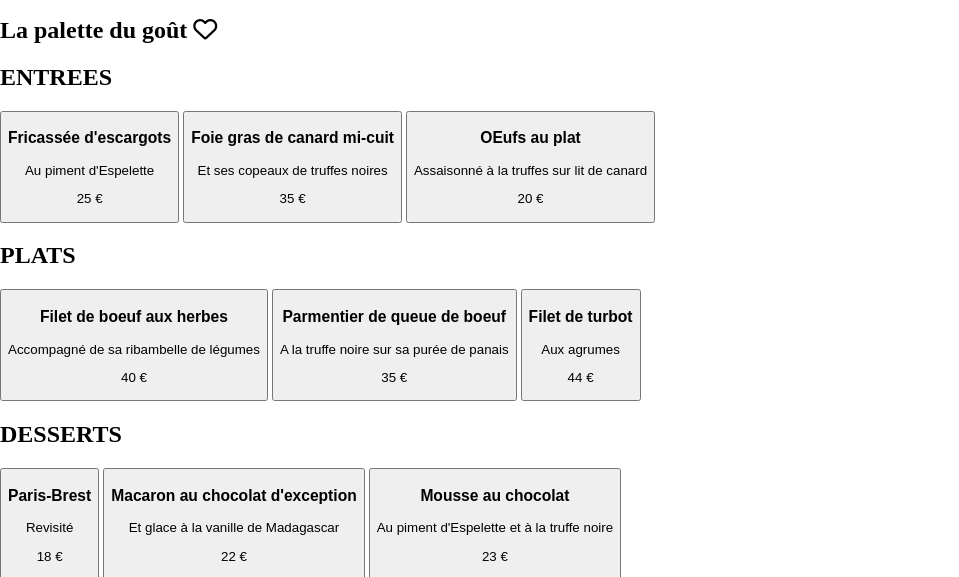
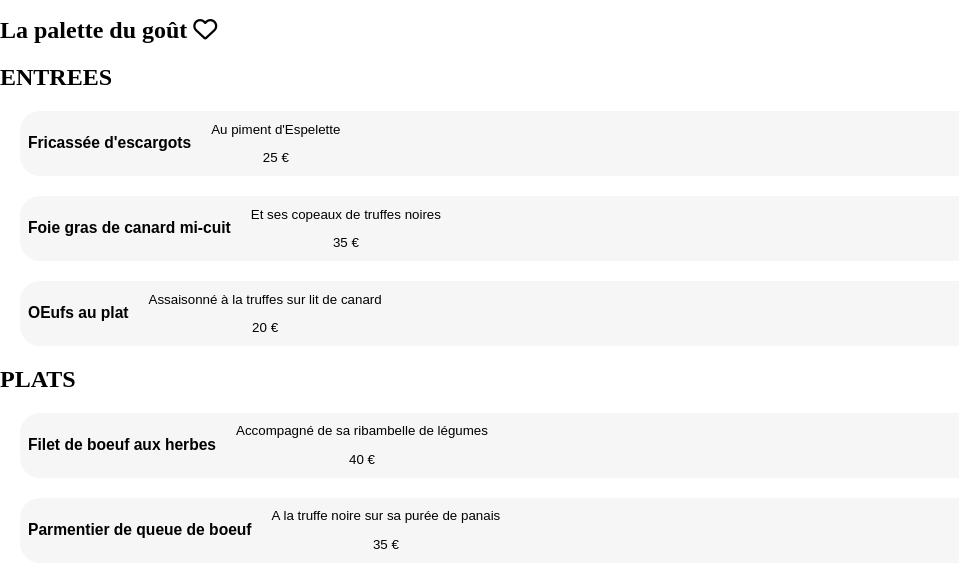
Before and after one commit to Assa90/ohmyfood, a plain HTML site: page index.html in a window 1280 px wide. Shown: the part 71-648 px from the top of the page, without its empty margins (0-959 px from the left). Drawn offline with Linux system fonts and the light colour scheme.

Commit message:
Mise en forme section fonctionnement

```diff
--- a/CSS/styles.scss
+++ b/CSS/styles.scss
@@ -77,3 +77,34 @@ body{
         transform: scale(1.1);
     }
 }
+
+/****** Section Fonctionnement  ***********/
+
+.titre-h1{
+    margin-left: 15px;
+}
+
+
+.fonc-direction{
+    display: flex;
+    align-items: center;
+    gap: 20px;
+}
+
+.btn{
+    width: 90%;
+    height: 65px;
+    margin-left: 20px;
+    margin-bottom: 20px;
+    border-radius: 20px;
+    border-color: transparent;
+    background-color: #f6f6f6;
+
+        .number{
+            width: 5%;
+            height: 20px;
+            border-radius: 20px;
+            background: $color-purple;
+            text-align: center;
+        }
+}
```
Also changed, not shown: CSS/styles.css, 1 other file.
